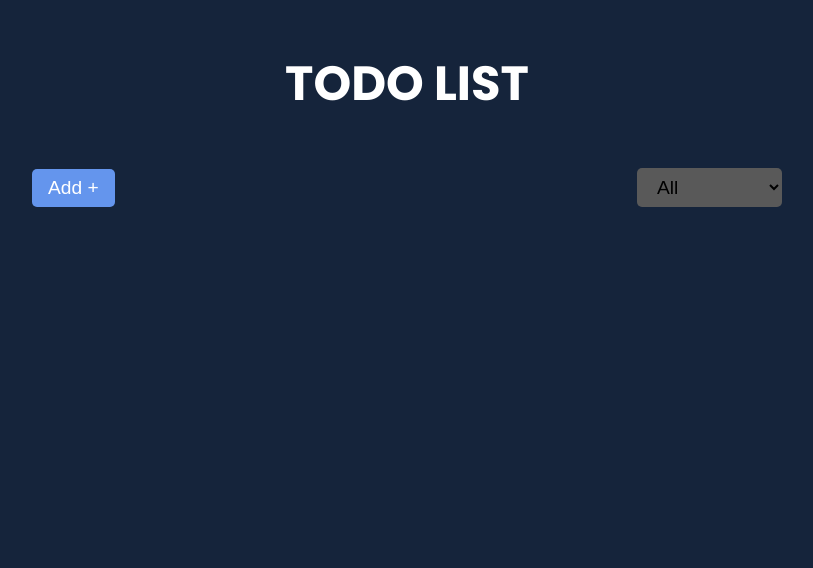
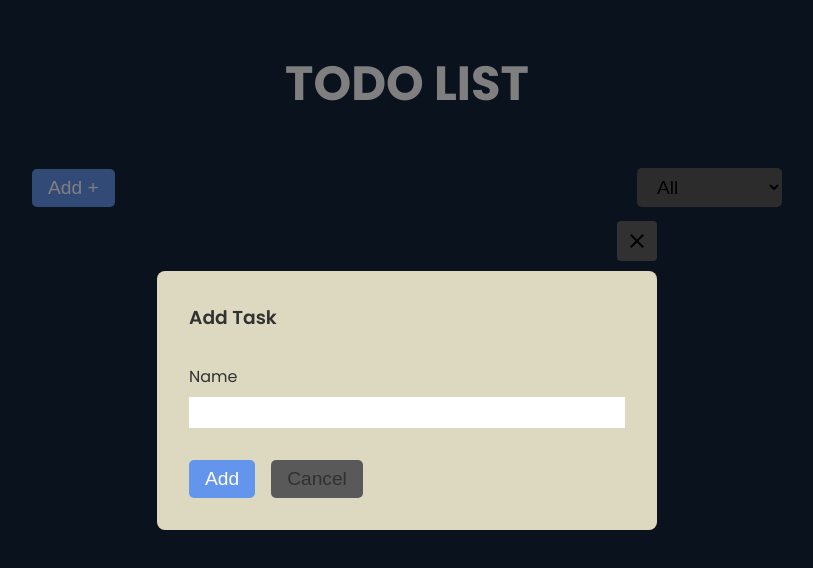
Before and after one commit to emajosifovska/coding-challange-aspekt-todo, a React (Create React App) app: page / in a window 1280 px wide. Shown: the top 568 px of the page, without its empty margins (233-1046 px from the left). Built offline with nearby package versions, Linux system fonts and the light colour scheme.

Commit message:
Todo Modal Component

```diff
--- a/src/components/Header/Header.jsx
+++ b/src/components/Header/Header.jsx
@@ -1,6 +1,7 @@
 import React from "react";
 import Button from "../Button/Button";
 import SelectButton from "../Button/SelectButton";
+import TodoModal from "../TodoModal/TodoModal";
 import "./Header.scss";
 
 export default function Header() {
@@ -12,6 +13,7 @@ export default function Header() {
         <option value="active">Active</option>
         <option value="completed">Completed</option>
       </SelectButton>
+      <TodoModal />
     </div>
   );
 }
--- /dev/null
+++ b/src/components/TodoModal/TodoModal.jsx
@@ -0,0 +1,27 @@
+import React from "react";
+import { MdOutlineClose } from "react-icons/md";
+import "./TodoModal.scss";
+import Button from "../Button/Button";
+
+export default function TodoModal() {
+  return (
+    <div className="modal-wrapper">
+      <div className="modal-container">
+        <div className="close-button">
+          <MdOutlineClose />
+        </div>
+        <form>
+          <h3 className="form-title">Add Task</h3>
+          <label>Name</label>
+          <input type="text" />
+          <div className="button-container">
+            <Button type="submit" variant="button-primary">
+              Add
+            </Button>
+            <Button variant="button-secondary">Cancel</Button>
+          </div>
+        </form>
+      </div>
+    </div>
+  );
+}
--- /dev/null
+++ b/src/components/TodoModal/TodoModal.scss
@@ -0,0 +1,78 @@
+.modal-wrapper {
+  position: fixed;
+  top: 0;
+  left: 0;
+  width: 100%;
+  height: 100%;
+  background: rgba(0, 0, 0, 0.5);
+  z-index: 1000;
+  display: flex;
+  justify-content: center;
+  align-items: center;
+
+  .modal-container {
+    background-color: #ddd9c1;
+    max-width: 500px;
+    width: 90%;
+    margin: 0 auto;
+    display: flex;
+    justify-content: center;
+    align-items: center;
+    padding: 2rem;
+    border-radius: 8px;
+    position: relative;
+
+    .close-button {
+      position: absolute;
+      top: -10px;
+      right: 0;
+      transform: translateY(-100%);
+      font-size: 1.5rem;
+      padding: 0.5rem;
+      border-radius: 4px;
+      background-color: var(--darkGray);
+      color: var(--standardBlack);
+      display: flex;
+      align-items: center;
+      justify-content: center;
+      cursor: pointer;
+      transition: 0.3s ease all;
+      z-index: -1;
+      &:hover {
+        background-color: #e32525;
+        color: var(--standardWhite);
+      }
+    }
+
+    form {
+      width: 100%;
+
+      .form-title {
+        color: var(--darkGray);
+        font-weight: 600;
+        margin-bottom: 2rem;
+      }
+
+      label {
+        color: var(--darkGray);
+      }
+
+      input {
+        background-color: var(--standardWhite);
+        margin-top: 0.5rem;
+        margin-bottom: 2rem;
+        width: 100%;
+        padding: 0.5rem;
+        border: none;
+        outline: none;
+      }
+
+      .button-container {
+        display: flex;
+        justify-content: flex-start;
+        align-items: center;
+        gap: 1rem;
+      }
+    }
+  }
+}
```
